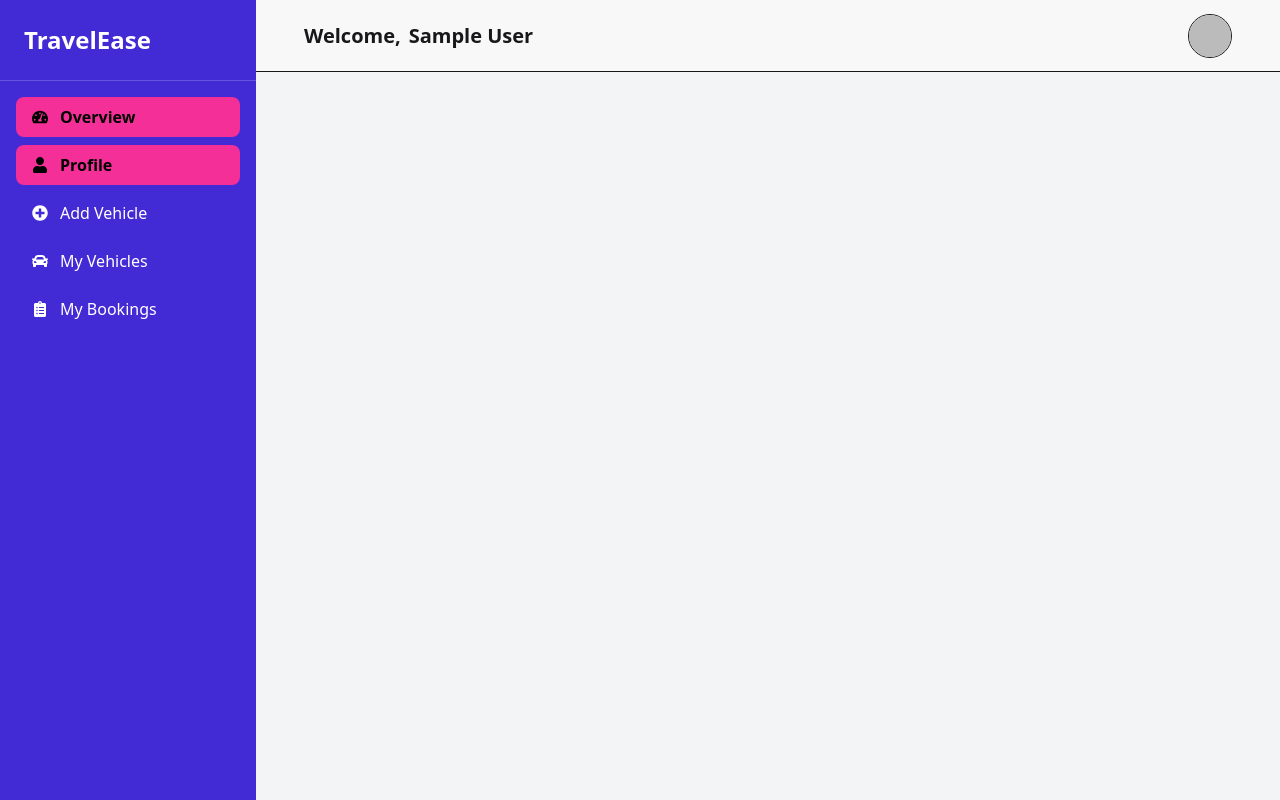
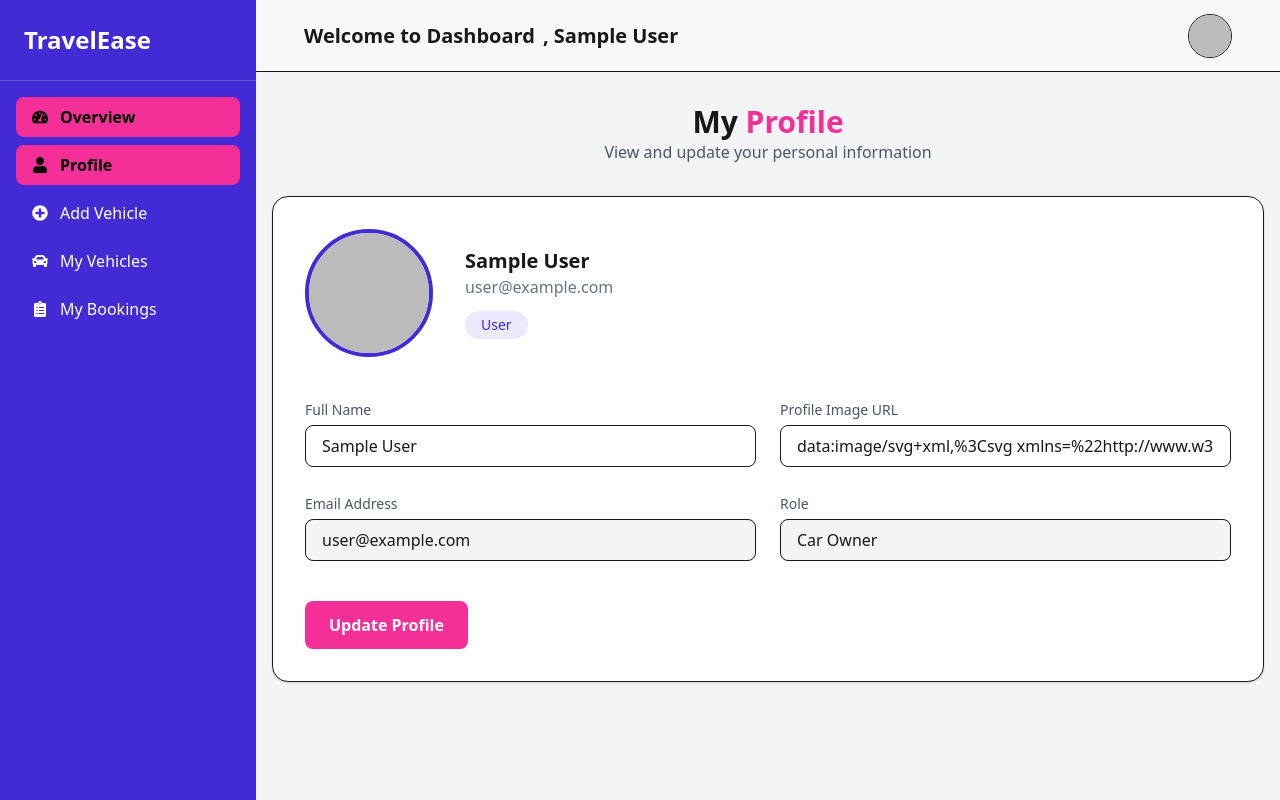
Before and after one commit to Hlamong55/travelease-client, a React (Vite) app: page /dashboard/profile in a window 1280 px wide. Built offline with nearby package versions, Linux system fonts and the light colour scheme; no server answers; sample sign-in values are in the browser's storage.

Commit message:
implemented dashboard profile section

```diff
--- a/src/context/AuthProvider.jsx
+++ b/src/context/AuthProvider.jsx
@@ -1,39 +1,40 @@
-import React, { useEffect, useState } from 'react';
-import { AuthContext } from './AuthContext';
-import { createUserWithEmailAndPassword, GoogleAuthProvider, onAuthStateChanged, signInWithEmailAndPassword, signInWithPopup, signOut } from 'firebase/auth';
-import { auth } from '../firebase/firebase.init';
+import React, { useEffect, useState } from "react";
+import { AuthContext } from "./AuthContext";
+import {
+  createUserWithEmailAndPassword,
+  GoogleAuthProvider,
+  onAuthStateChanged,
+  signInWithEmailAndPassword,
+  signInWithPopup,
+  signOut,
+} from "firebase/auth";
+import { auth } from "../firebase/firebase.init";
 
 const googleProvider = new GoogleAuthProvider();
 
-const AuthProvider = ({children}) => {
-
+const AuthProvider = ({ children }) => {
   const [user, setUser] = useState(null);
   const [loading, setLoading] = useState(true);
 
-
   const createUser = (email, password) => {
     setLoading(true);
-        return createUserWithEmailAndPassword(auth, email, password)
-    }
-
+    return createUserWithEmailAndPassword(auth, email, password);
+  };
 
   const signInuser = (email, password) => {
     setLoading(true);
     return signInWithEmailAndPassword(auth, email, password);
-    }
-
+  };
 
   const signInWithGoogle = () => {
     setLoading(true);
     return signInWithPopup(auth, googleProvider);
-    }
-
+  };
 
   const signOutUser = () => {
     setLoading(true);
     return signOut(auth);
-    }
-
+  };
 
   useEffect(() => {
     const unSubscribe = onAuthStateChanged(auth, (currentUser) => {
@@ -42,9 +43,7 @@ const AuthProvider = ({children}) => {
     });
 
     return () => unSubscribe();
-
   }, []);
-
 
   const authInfo = {
     createUser,
@@ -52,13 +51,14 @@ const AuthProvider = ({children}) => {
     signInWithGoogle,
     signOutUser,
     user,
-        loading
-    }
+    setUser,
+    loading,
+  };
 
   return (
-        <AuthContext value={authInfo}>
+    <AuthContext.Provider value={authInfo}>
       {children}
-        </AuthContext>
+    </AuthContext.Provider>
   );
 };
 
--- a/src/layout/DashboardLayout.jsx
+++ b/src/layout/DashboardLayout.jsx
@@ -52,7 +52,6 @@ const DashboardLayout = () => {
 
       {/* Main */}
       <div className="flex-1 flex flex-col">
-        {/* Top Navbar */}
         <header className="h-18 bg-base-200 border-b flex items-center justify-between px-6 md:px-12">
           <div className="flex items-center gap-3">
             <button
@@ -61,8 +60,8 @@ const DashboardLayout = () => {
             >
               <FaBars />
             </button>
-            <h1 className=" text-xl font-bold flex gap-2 ">Welcome,<span className="hidden sm:block ">
-                {user?.displayName || "User"}
+            <h1 className=" text-xl font-bold flex gap-2 ">Welcome to Dashboard<span className="hidden sm:block ">
+                , {user?.displayName || "User"}
               </span></h1>
           </div>
 
@@ -77,22 +76,22 @@ const DashboardLayout = () => {
 
             </div>
 
-            <div className="absolute right-0 mt-3 w-48 bg-white shadow-lg rounded-lg opacity-0 invisible group-hover:opacity-100 group-hover:visible transition-all">
+            <div className="absolute right-0 mt-3 w-48 bg-white shadow-lg rounded-lg opacity-0 invisible group-hover:opacity-100 group-hover:visible transition-all font-semibold">
               <NavLink
                 to="/"
-                className="block px-4 py-2 hover:bg-base-200"
+                className="block px-4 py-2 hover:bg-pink-500 hover:text-white"
               >
                 Home
               </NavLink>
               <NavLink
                 to="/dashboard/profile"
-                className="block px-4 py-2 hover:bg-base-200"
+                className="block px-4 py-2 hover:bg-pink-500 hover:text-white"
               >
                 Profile
               </NavLink>
               <button
                 onClick={handleLogout}
-                className="w-full flex items-center gap-2 px-4 py-2 text-red-500 hover:bg-base-200"
+                className="w-full flex items-center gap-2 px-4 py-2 text-red-500 hover:bg-red-500 hover:text-white"
               >
                 <LuLogOut /> Logout
               </button>
--- a/src/pages/dashboard/DashboardHome.jsx
+++ b/src/pages/dashboard/DashboardHome.jsx
@@ -67,9 +67,9 @@ const chartData = [
 
 const DashboardHome = () => {
   return (
-    <div className="space-y-10 px-8 py-4">
-      <div>
-        <h2 className="text-2xl font-bold mb-1">Dashboard Overview</h2>
+    <div className="space-y-10 px-8 py-8">
+      <div className="text-center">
+        <h2 className="text-3xl font-bold mb-1 ">Dashboard Overview</h2>
         <p className="text-gray-700 ">
           Welcome back! Here’s a summary of your activity.
         </p>
--- a/src/pages/dashboard/Profile.jsx
+++ b/src/pages/dashboard/Profile.jsx
@@ -1,11 +1,168 @@
-import React from 'react';
+import { useContext, useState } from "react";
+import { AuthContext } from "../../context/AuthContext";
+import Swal from "sweetalert2";
+import { auth } from "../../firebase/firebase.init";
+import { updateProfile } from "firebase/auth";
 
 const Profile = () => {
-    return (
-        <div>
+  const { user } = useContext(AuthContext);
 
+  const [name, setName] = useState(user?.displayName || "");
+  const [photo, setPhoto] = useState(user?.photoURL || "");
+
+
+  const [previewPhoto, setPreviewPhoto] = useState(
+    user?.photoURL || "https://i.ibb.co/2kR8Y0M/default-user.png"
+  );
+
+  const [loading, setLoading] = useState(false);
+
+  const handleUpdate = async (e) => {
+    e.preventDefault();
+
+    const result = await Swal.fire({
+      title: "Update Profile?",
+      text: "Are you sure you want to save these changes?",
+      icon: "question",
+      showCancelButton: true,
+      confirmButtonColor: "#22c55e",
+      cancelButtonColor: "#ef4444",
+      confirmButtonText: "Yes, Update",
+    });
+
+    if (!result.isConfirmed) return;
+
+    try {
+      setLoading(true);
+
+      await updateProfile(auth.currentUser, {
+        displayName: name,
+        photoURL: photo,
+      });
+
+      setPreviewPhoto(photo);
+
+      Swal.fire({
+        icon: "success",
+        title: "Profile Updated!",
+        text: "Your profile information has been updated successfully.",
+        timer: 1800,
+        showConfirmButton: false,
+      });
+    } catch (error) {
+      Swal.fire({
+        icon: "error",
+        title: "Update Failed",
+        text: error.message || "Something went wrong!",
+      });
+    } finally {
+      setLoading(false);
+    }
+  };
+
+  return (
+    <div className="max-w-5xl mx-auto px-4">
+      {/* Header */}
+      <div className="my-8 text-center">
+        <h2 className="text-3xl font-bold">
+          My <span className="text-secondary">Profile</span>
+        </h2>
+        <p className="text-gray-600">
+          View and update your personal information
+        </p>
+      </div>
+
+      {/* Card */}
+      <div className="bg-white border rounded-2xl p-8 shadow-sm">
+        {/* Profile Header */}
+        <div className="flex flex-col md:flex-row gap-8 items-center mb-10">
+          <img
+            src={previewPhoto}
+            alt="Profile"
+            className="w-32 h-32 rounded-full border-4 border-primary object-cover"
+          />
+
+          <div className="text-center md:text-left">
+            <h3 className="text-xl font-semibold">
+              {user?.displayName || "Anonymous User"}
+            </h3>
+            <p className="text-gray-500">{user?.email}</p>
+
+            <span className="inline-block mt-3 px-4 py-1 rounded-full text-sm bg-primary/10 text-primary font-medium">
+              User
+            </span>
+          </div>
         </div>
-    );
+
+        {/* Form */}
+        <form
+          onSubmit={handleUpdate}
+          className="grid grid-cols-1 md:grid-cols-2 gap-6"
+        >
+          {/* Name */}
+          <div>
+            <label className="text-sm font-medium text-gray-600">
+              Full Name
+            </label>
+            <input
+              type="text"
+              value={name}
+              onChange={(e) => setName(e.target.value)}
+              className="mt-1 w-full border rounded-lg px-4 py-2 focus:outline-none focus:ring-2 focus:ring-primary"
+            />
+          </div>
+
+          {/* Photo URL */}
+          <div>
+            <label className="text-sm font-medium text-gray-600">
+              Profile Image URL
+            </label>
+            <input
+              type="text"
+              value={photo}
+              onChange={(e) => setPhoto(e.target.value)}
+              className="mt-1 w-full border rounded-lg px-4 py-2 focus:outline-none focus:ring-2 focus:ring-primary"
+            />
+          </div>
+
+          {/* Email */}
+          <div>
+            <label className="text-sm font-medium text-gray-600">
+              Email Address
+            </label>
+            <input
+              type="email"
+              value={user?.email || ""}
+              readOnly
+              className="mt-1 w-full border rounded-lg px-4 py-2 bg-gray-100 cursor-not-allowed"
+            />
+          </div>
+
+          {/* Role */}
+          <div>
+            <label className="text-sm font-medium text-gray-600">Role</label>
+            <input
+              type="text"
+              value="Car Owner"
+              readOnly
+              className="mt-1 w-full border rounded-lg px-4 py-2 bg-gray-100 cursor-not-allowed"
+            />
+          </div>
+
+          {/* Button */}
+          <div className="md:col-span-2 mt-4">
+            <button
+              type="submit"
+              disabled={loading}
+              className="px-6 py-3 bg-secondary text-white rounded-lg font-semibold hover:bg-primary/90 transition disabled:opacity-70 disabled:cursor-not-allowed"
+            >
+              {loading ? "Updating..." : "Update Profile"}
+            </button>
+          </div>
+        </form>
+      </div>
+    </div>
+  );
 };
 
 export default Profile;
```
Lines whose indentation alone changed are shown as unchanged.
